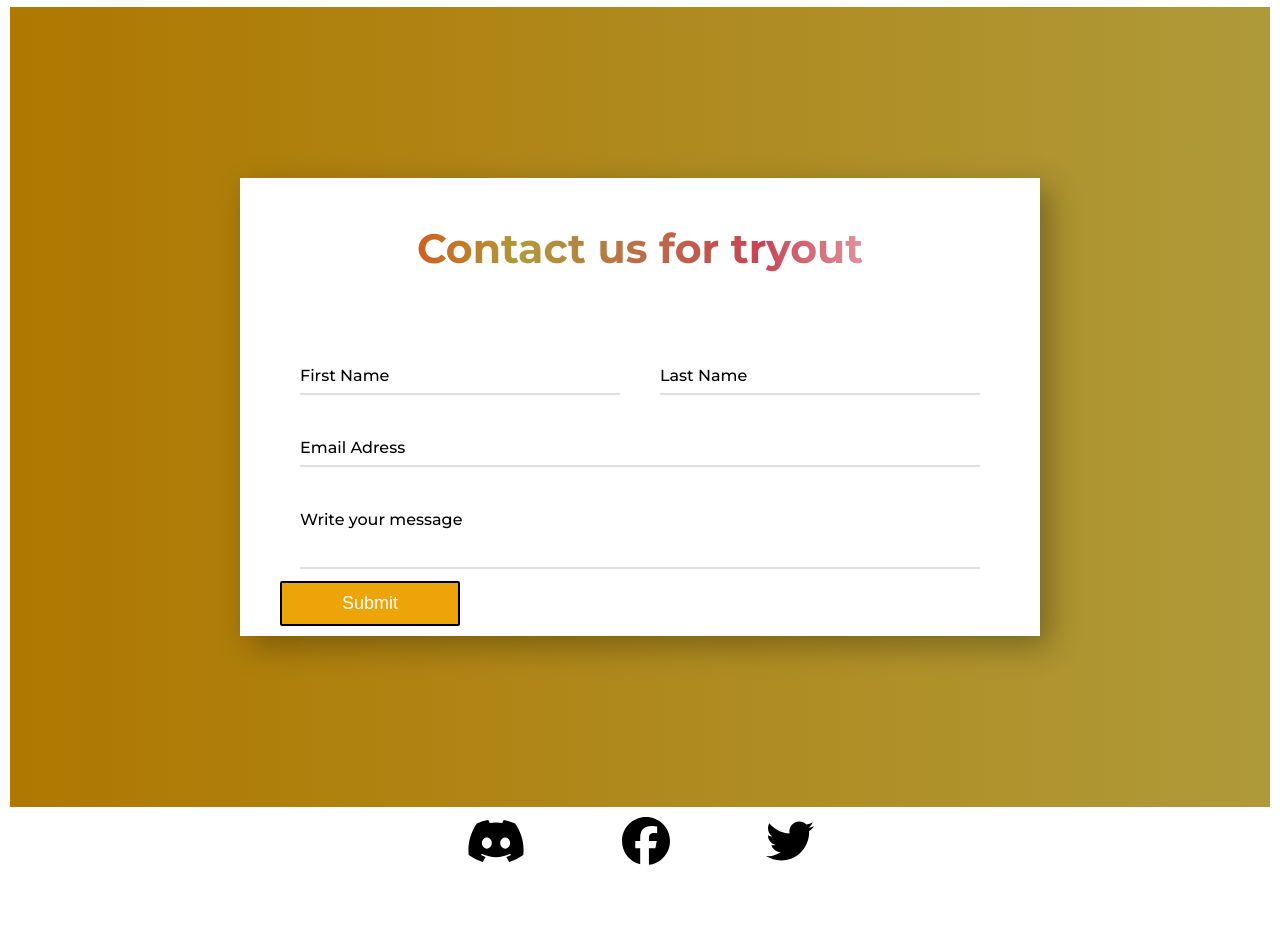
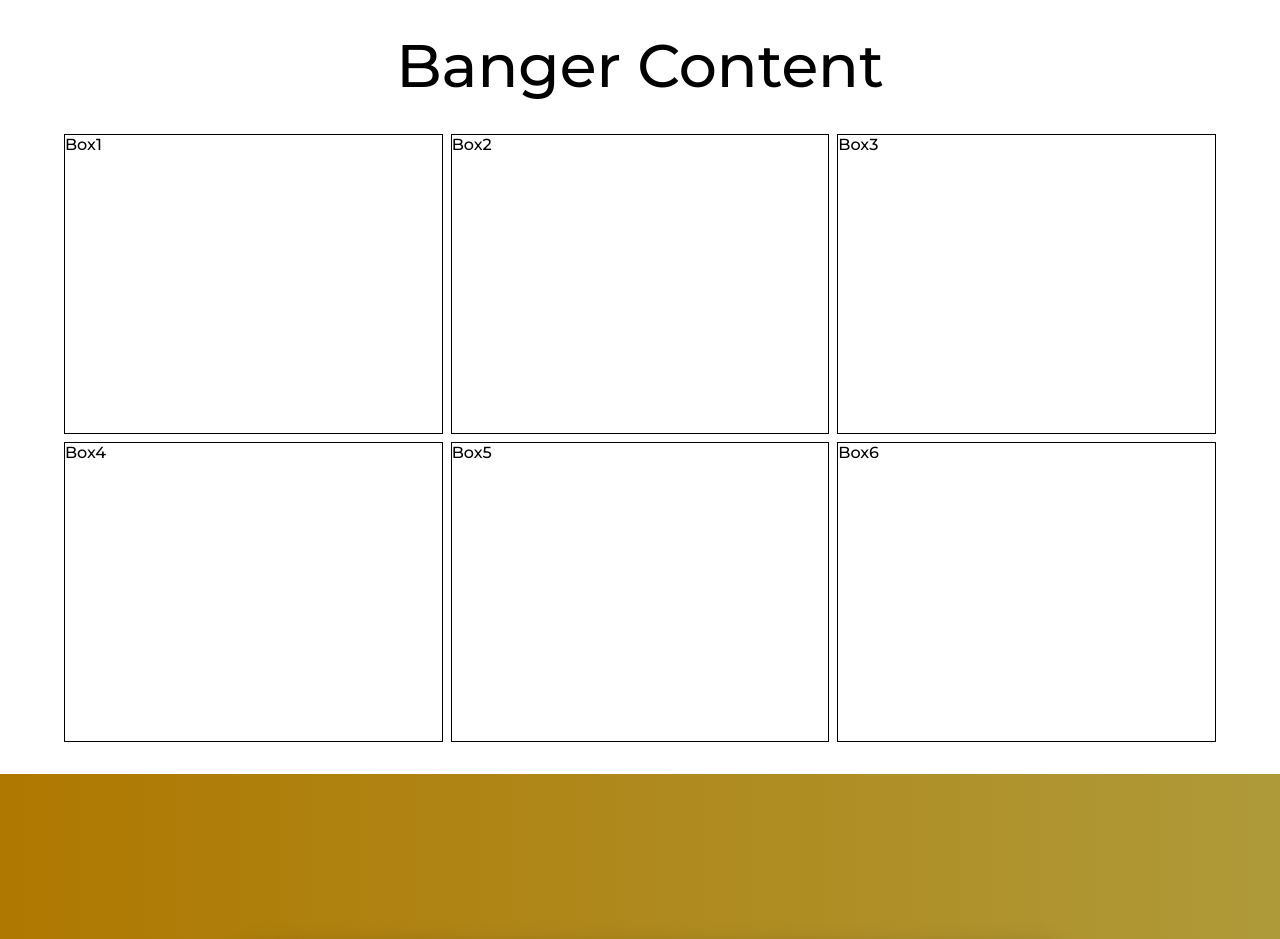
Before and after one commit to Freddan1/ClanPage, a React (Vite) app: page / in a window 1280 px wide. Shown: the part 1120-2059 px from the top of the page. Before the commit the page ends 1987 px from the top, so only its background shows below. Built offline with nearby package versions, Linux system fonts and the light colour scheme; a web font is replaced by a local one.

Commit message:
VideoList

```diff
--- a/src/App.css
+++ b/src/App.css
@@ -18,5 +18,5 @@ body{
   align-items: center;
   justify-content: center;
   min-height: 100vh;
-  padding: 10px;
+  /* padding: 10px; */
 }
--- a/src/App.jsx
+++ b/src/App.jsx
@@ -1,4 +1,5 @@
 import './App.css'
+import BangerContent from './components/BangerContent'
 import Banner from './components/Banner'
 import ContactUs from './components/ContactUs'
 import Footer from './components/Footer'
@@ -12,6 +13,7 @@ function App() {
      <Navbar/>
      <Banner/>
      <Members/>
+     <BangerContent />
      <ContactUs/>
      <Footer/>
     </>
--- /dev/null
+++ b/src/components/BangerContent.jsx
@@ -0,0 +1,23 @@
+import React from "react";
+import BangerContentStyles from "./BangerContent.module.css";
+
+function BangerContent() {
+  return (
+    <div className={BangerContentStyles.wrapper}>
+      <div className={BangerContentStyles.heading}>
+        Banger Content
+        <br />
+      </div>
+      <div className={BangerContentStyles.videoList}>
+        <div className={BangerContentStyles.videoBox}>Box1</div>
+        <div className={BangerContentStyles.videoBox}>Box2</div>
+        <div className={BangerContentStyles.videoBox}>Box3</div>
+        <div className={BangerContentStyles.videoBox}>Box4</div>
+        <div className={BangerContentStyles.videoBox}>Box5</div>
+        <div className={BangerContentStyles.videoBox}>Box6</div>
+      </div>
+    </div>
+  );
+}
+
+export default BangerContent;
--- /dev/null
+++ b/src/components/BangerContent.module.css
@@ -0,0 +1,25 @@
+.wrapper{
+    margin: 2rem 4rem;
+    justify-content: center;
+
+}
+.heading{
+  justify-content: center;
+  display: flex;
+  margin-bottom: 2rem;
+  font-size: 60px;
+}
+.videoList{
+
+    display: grid;
+    grid-template-columns: repeat(12,minmax(0,1fr));
+    gap: 0.5rem;
+
+}
+.videoBox{
+    min-height: 300px;
+    grid-column : span 4 ;
+
+    border: 1px solid black;
+
+}
--- a/src/components/Navbar.module.css
+++ b/src/components/Navbar.module.css
@@ -12,6 +12,7 @@
     justify-content: space-evenly;
     align-items: center;
     width: 100%;
+    /* margin-right: 5rem; */
     background-color: white;
     z-index: 1000;
     box-shadow: 0 2px 4px rgba(0, 0, 0, 0.1);
```
